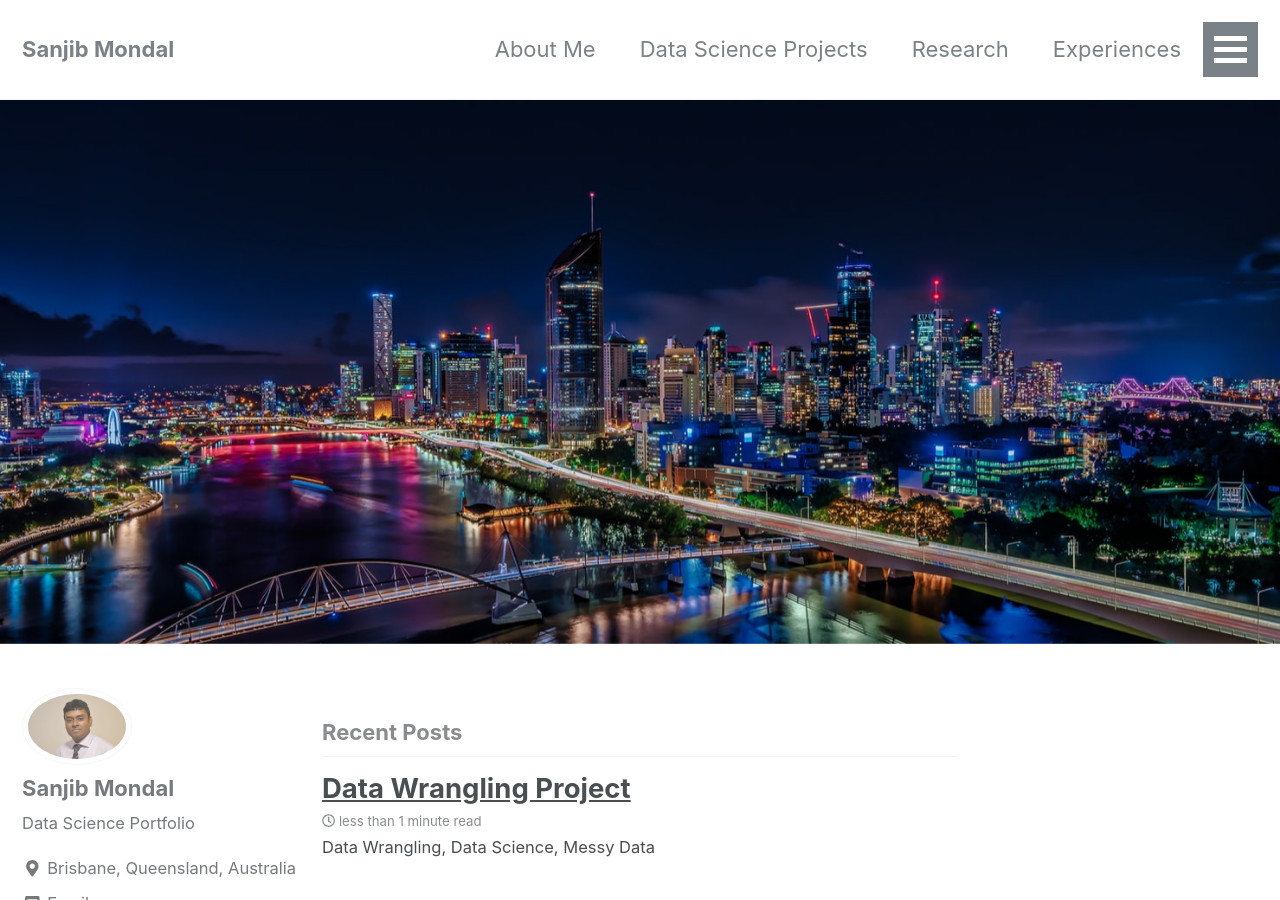
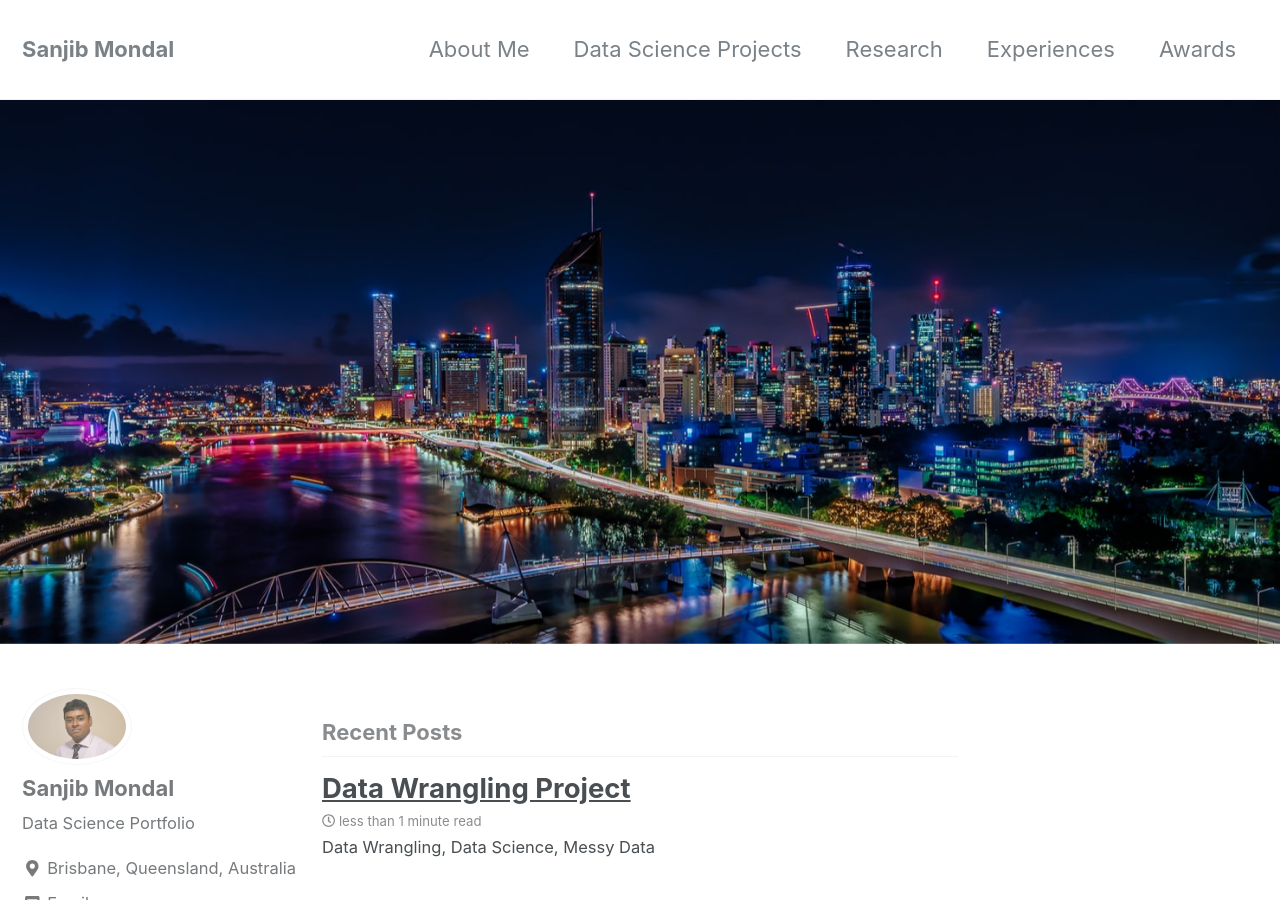
Before and after one commit to Sanjib-Mondal/Sanjib-Mondal.Co, a Jekyll site: the page built from index.html, in a window 1280 px wide and 900 px high. Built offline with Jekyll 4.4.1, drawn with Linux system fonts in a browser that asks for light colours; nearby versions of some CDN libraries; the list of posts is cut into pages by our own code.

Commit message:
Update navigation.yml

```diff
--- a/_data/navigation.yml
+++ b/_data/navigation.yml
@@ -8,8 +8,8 @@ main:
     url: /Research/
   - title: "Experiences"
     url: /Experiences/
-  - title: "Achievements and Awards"
-    url: /AchievementsAndAwards/
+  - title: "Awards"
+    url: /Awards/
   # - title: "About"
   #   url: https://mmistakes.github.io/minimal-mistakes/about/
   # - title: "Sample Posts"
```
